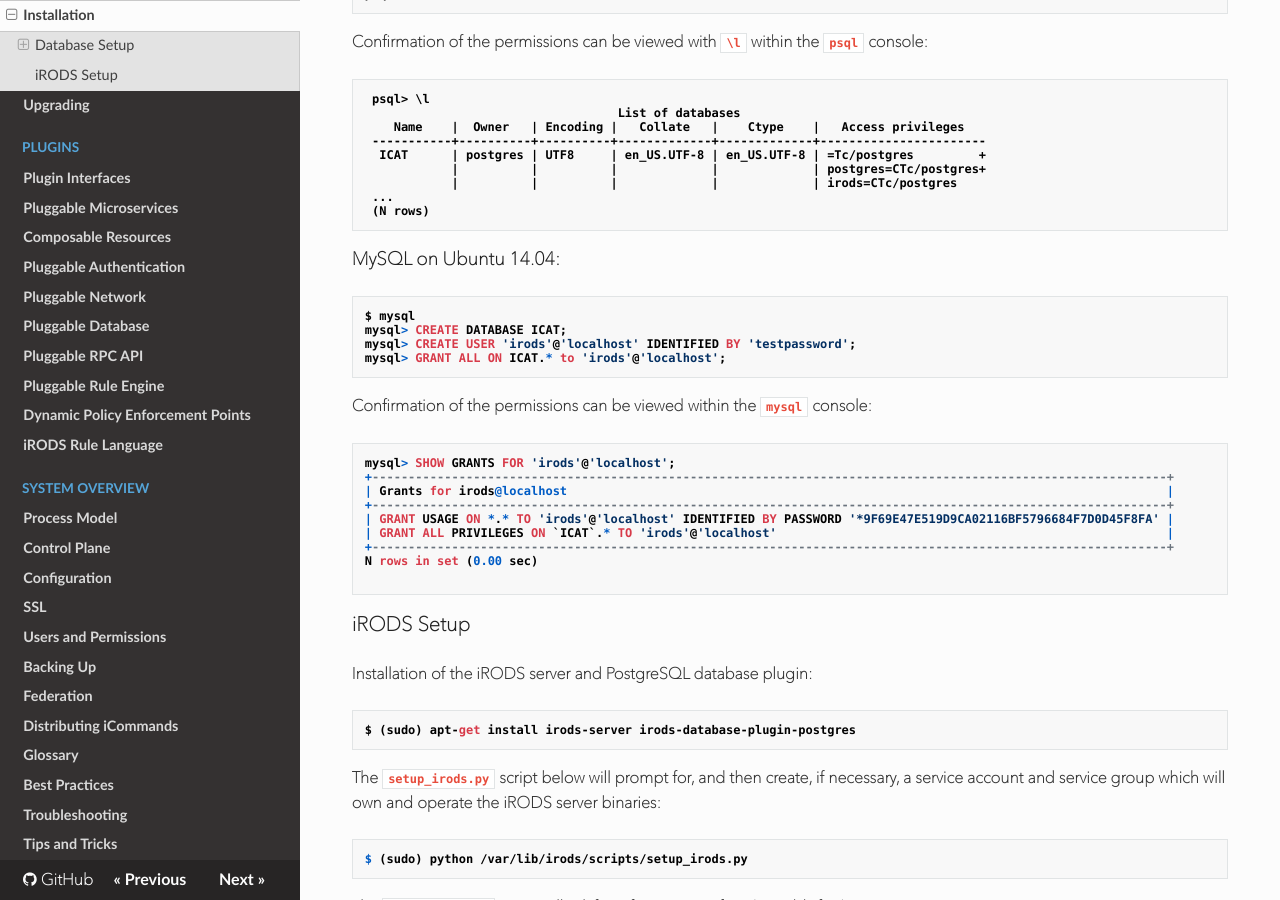
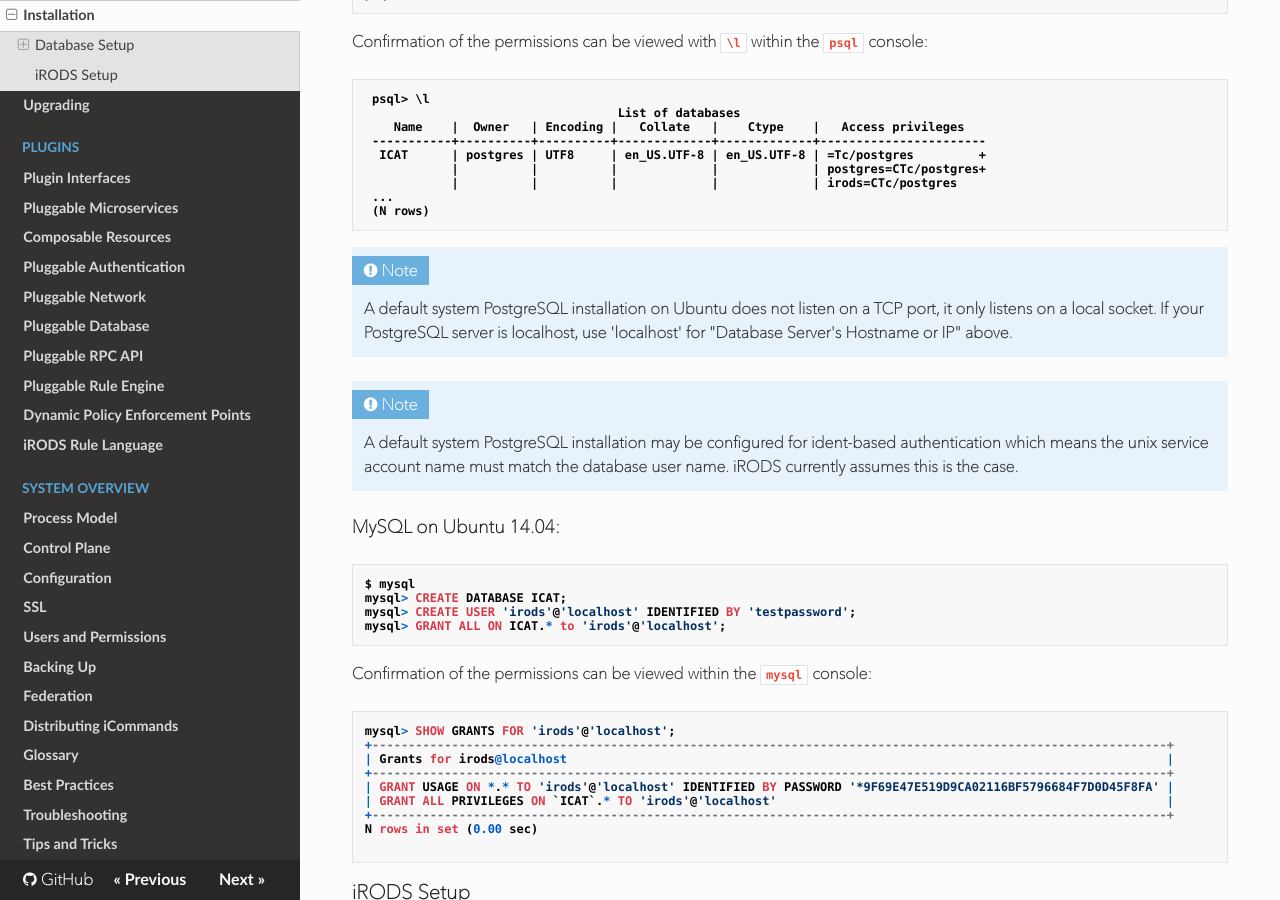
Before and after one commit to irods/irods_docs, an MkDocs documentation site: the page built from docs/getting_started/installation.md, in a window 1280 px wide and 900 px high, scrolled down 1013 px. Built offline with MkDocs 1.6.1, drawn with Linux system fonts in a browser that asks for light colours; nearby versions of some CDN libraries; old or Windows-style settings are respelled for this version of MkDocs; some of the changed text lies outside the part shown.

Commit message:
[#5] move relevant notes to postgresql section

```diff
--- a/docs/getting_started/installation.md
+++ b/docs/getting_started/installation.md
@@ -45,6 +45,12 @@
  ...
  (N rows)
 ~~~
+
+!!! Note
+    A default system PostgreSQL installation on Ubuntu does not listen on a TCP port, it only listens on a local socket.  If your PostgreSQL server is localhost, use 'localhost' for "Database Server's Hostname or IP" above.
+
+!!! Note
+    A default system PostgreSQL installation may be configured for ident-based authentication which means the unix service account name must match the database user name.  iRODS currently assumes this is the case.
 
 #### MySQL on Ubuntu 14.04:
 
```
Also changed, not shown: other parts of docs/getting_started/installation.md (+0 -6 lines).
